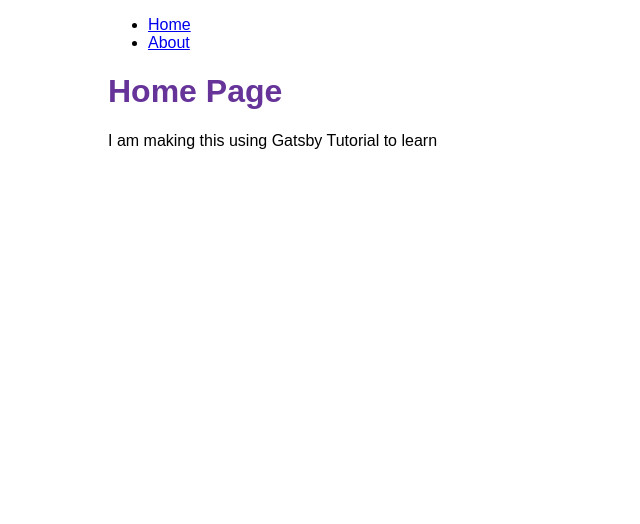
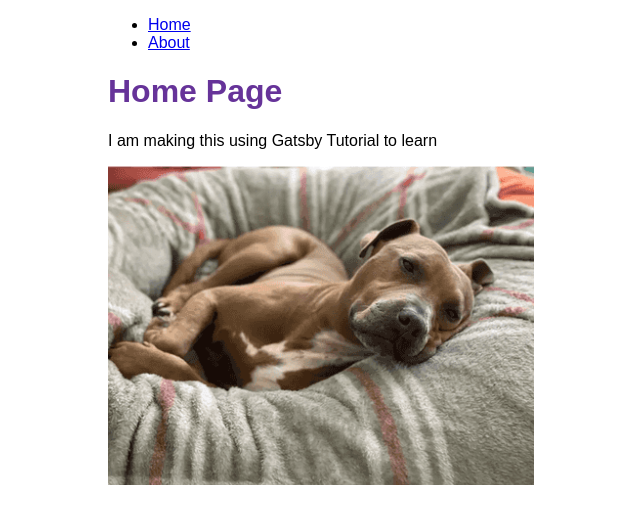
Before and after one commit to rlaksnarain/Learning-Gatsby, a Gatsby site: page / in a window 1280 px wide. Shown: the whole page, without its empty margins (282-922 px from the left). Built offline with nearby package versions, Linux system fonts and the light colour scheme; Gatsby itself is replaced by a stand-in of ours.

Commit message:
Finished Gatsby Tutorial Part 3

```diff
--- a/src/pages/index.js
+++ b/src/pages/index.js
@@ -1,11 +1,21 @@
 import * as React from 'react';
 import Layout from '../components/layout';
+import { StaticImage } from 'gatsby-plugin-image';
+
 const IndexPage = () => {
-  return(
+  return (
     <main>
       <Layout pageTitle="Home Page">
 
-      <p> I am making this using Gatsby Tutorial to learn</p>
+        <p> I am making this using Gatsby Tutorial to learn</p>
+        {/* <StaticImage
+          alt="Clifford, a reddish-brown pitbull, posing on a couch and looking stoically at the camera"
+          src="https://pbs.twimg.com/media/E1oMV3QVgAIr1NT?format=jpg&name=large"
+        /> */}
+        <StaticImage
+          alt="Clifford, a reddish-brown pitbull, posing on a couch and looking stoically at the camera"
+          src="../images/clifford2.png"
+        />
       </Layout>
     </main>
   )
--- a/src/pages/layout.js
+++ /dev/null
@@ -1 +0,0 @@
-//Remove this file later.
```
Also changed, not shown: src/images/clifford2.png (added), 1 other file.
